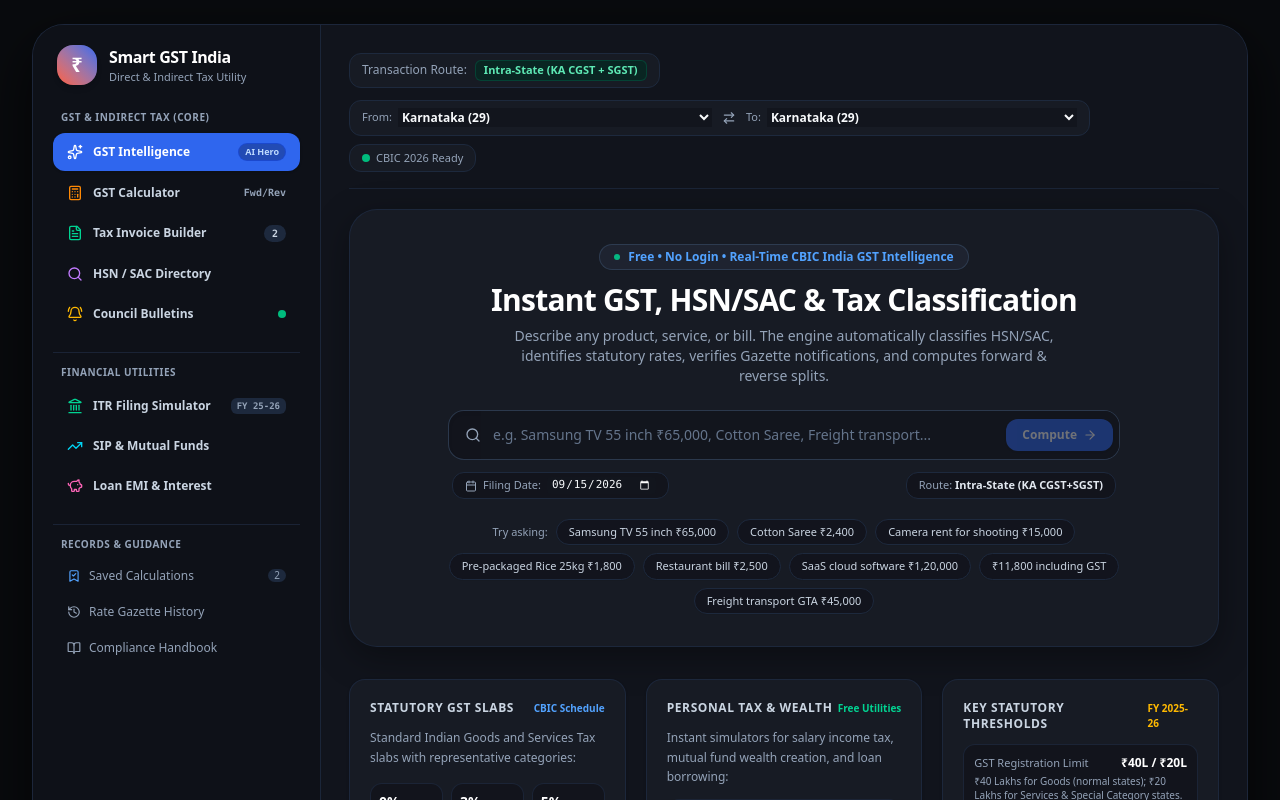
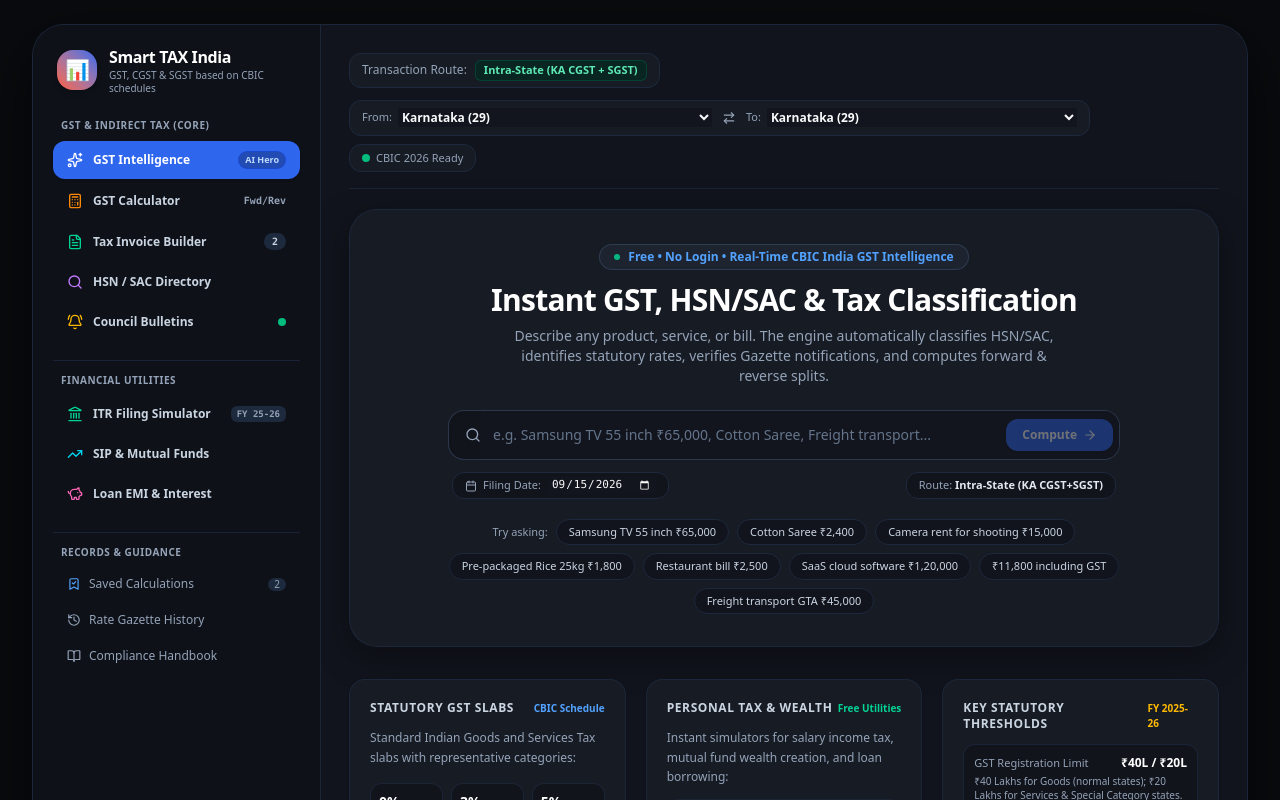
Before and after one commit to thedigitalsynq-design/Maa-Rupayee-, a React (Vite) app: page / in a window 1280 px wide. Shown: the top 800 px of the page. Built offline with nearby package versions, Linux system fonts and the light colour scheme; a web font is replaced by a local one.

Commit message:
chore: align brand identity to Smart TAX India based on CBIC schedules

```diff
--- a/index.html
+++ b/index.html
@@ -3,10 +3,10 @@
   <head>
     <meta charset="UTF-8" />
     <meta name="viewport" content="width=device-width, initial-scale=1.0" />
-    <title>Smart GST India - All-in-One GST, CGST, SGST Calculator</title>
-    <meta name="description" content="All-in-one GST, CGST, SGST, and IGST calculator for everyone—consumers, shopkeepers, freelancers, and accountants. Instant tax breakdown, reverse GST calculation, HSN/SAC discovery, and tax invoices." />
-    <meta property="og:title" content="Smart GST India - All-in-One GST, CGST, SGST Calculator" />
-    <meta property="og:description" content="All-in-one GST, CGST, SGST, and IGST calculator for everyone—consumers, shopkeepers, freelancers, and accountants. Instant tax breakdown, reverse GST calculation, HSN/SAC discovery, and tax invoices." />
+    <title>Smart TAX India - GST, CGST, SGST & Financial Utility</title>
+    <meta name="description" content="Smart TAX India — A utility designed for GST, CGST, and SGST calculations based on CBIC schedules. Features invoice builder with HSN/SAC classification, detailed tax slabs, compliance handbooks, ITR simulator, SIP/mutual funds, loan EMI calculator, and FY 2025–26 statutory thresholds." />
+    <meta property="og:title" content="Smart TAX India - GST, CGST, SGST & Financial Utility" />
+    <meta property="og:description" content="Smart TAX India — A utility designed for GST, CGST, and SGST calculations based on CBIC schedules. Free, fast, and no-login." />
     <meta property="og:type" content="website" />
     <meta name="twitter:card" content="summary_large_image" />
     <link rel="preconnect" href="https://fonts.googleapis.com">
--- a/metadata.json
+++ b/metadata.json
@@ -1,6 +1,6 @@
 {
-  "name": "Smart GST India - All-in-One GST, CGST, SGST Calculator",
-  "description": "All-in-one GST, CGST, SGST, and IGST calculator for everyone—consumers, shopkeepers, freelancers, and accountants. Instant tax breakdown, reverse GST calculation, HSN/SAC discovery, and tax invoices.",
+  "name": "Smart TAX India - GST, CGST, SGST & Financial Utility",
+  "description": "A utility designed for GST, CGST, and SGST calculations based on CBIC schedules. Features invoice builder with HSN/SAC classification, detailed tax slabs, compliance handbooks, ITR simulator, SIP/mutual funds, loan EMI calculator, and FY 2025–26 statutory thresholds.",
   "requestFramePermissions": [],
   "majorCapabilities": ["MAJOR_CAPABILITY_SERVER_SIDE_GEMINI_API"]
 }
--- a/src/App.tsx
+++ b/src/App.tsx
@@ -245,14 +245,14 @@
               className="flex items-center gap-3 cursor-pointer group mb-6 px-1"
             >
               <div className="h-10 w-10 rounded-2xl bg-gradient-to-tr from-[#ff5b35] to-[#2f66ee] text-white flex items-center justify-center font-black text-xl shadow-md transition-transform group-hover:scale-105 active:scale-95">
-                ₹
+                📊
               </div>
               <div>
                 <div className="font-extrabold text-sm sm:text-base tracking-tight text-white flex items-center gap-1.5">
-                  <span>Smart GST India</span>
+                  <span>Smart TAX India</span>
                 </div>
-                <div className="text-[11px] text-slate-400 font-medium">
-                  Direct & Indirect Tax Utility
+                <div className="text-[10px] text-slate-400 font-medium leading-tight max-w-[170px]">
+                  GST, CGST & SGST based on CBIC schedules
                 </div>
               </div>
             </div>
```
